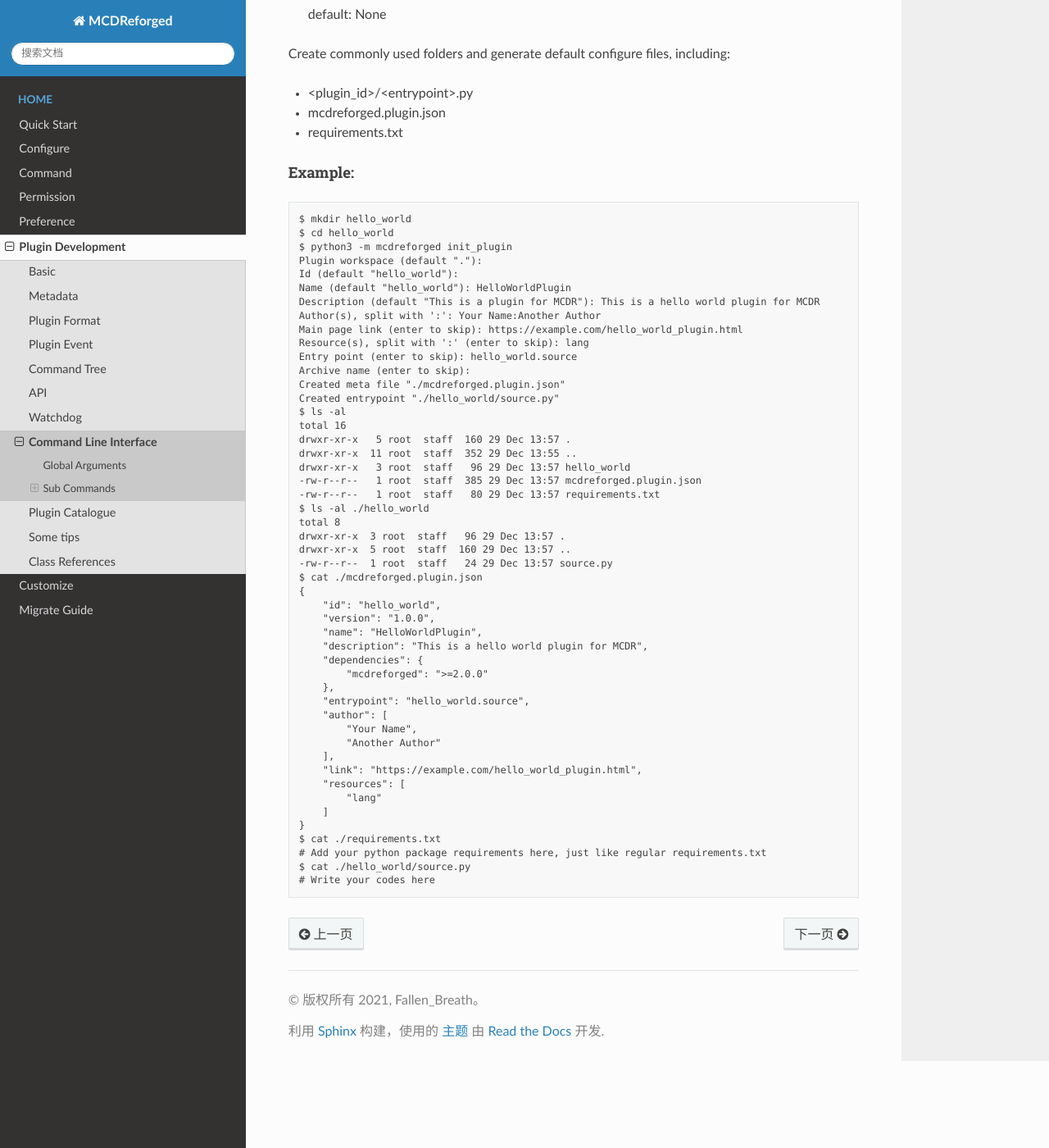
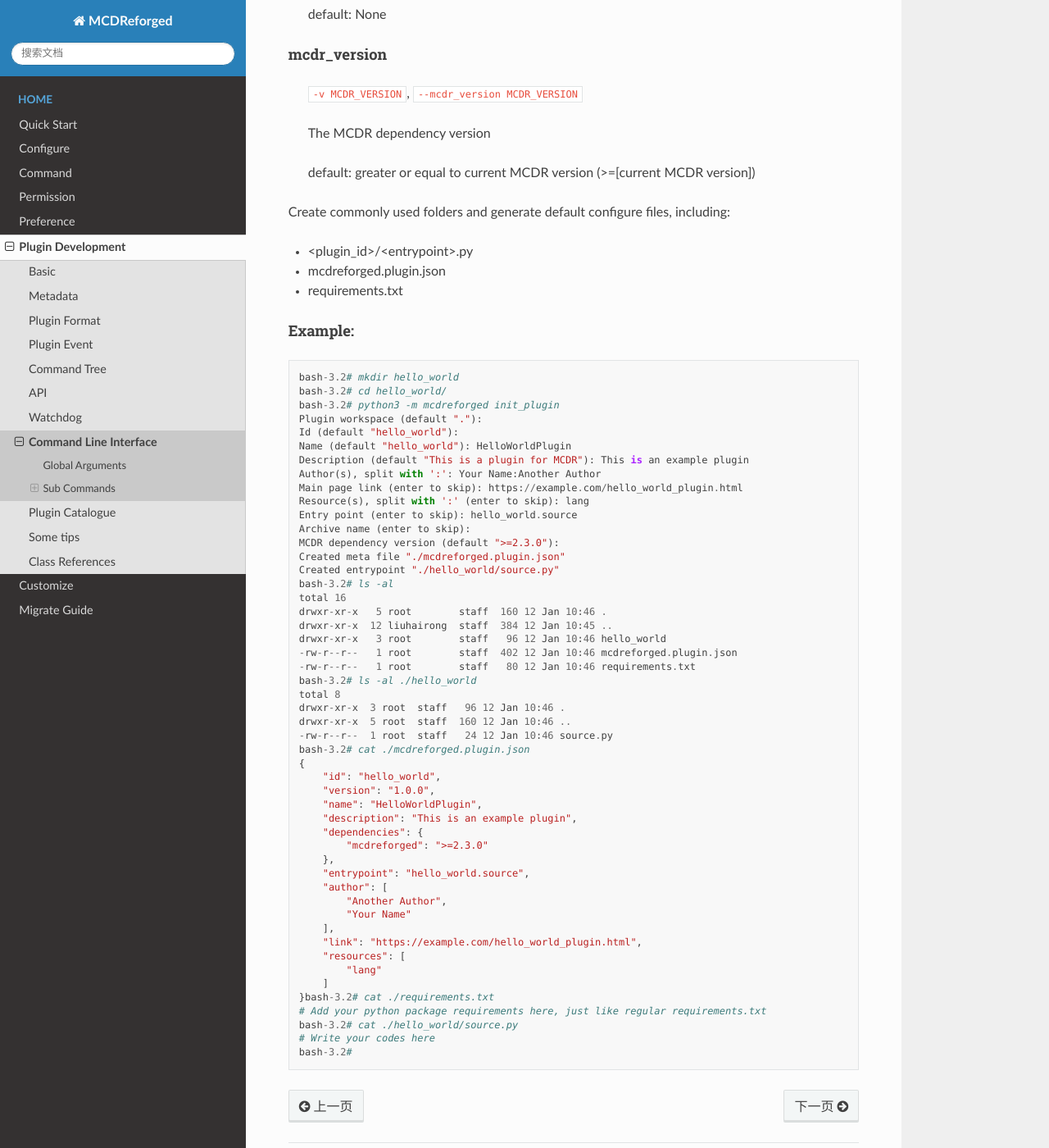
Before and after one commit to MCDReforged/MCDReforged, a Sphinx documentation site: the page built from docs/source/plugin_dev/cli.rst, in a window 1280 px wide and 1400 px high, scrolled down 5472 px. Shown: the whole window at 82% size. Built offline with Sphinx 7.4.7 and the Read the Docs theme 2.0.0, drawn with Linux system fonts in a browser that asks for light colours.

Commit message:
added ask mcdr-version

```diff
--- a/docs/source/plugin_dev/cli.rst
+++ b/docs/source/plugin_dev/cli.rst
@@ -141,7 +141,7 @@
 
 .. code-block::
 
-    python -m mcdreforged [-q] init_plugin [-h] [-p PATH] [-i ID] [-n NAME] [-d DESCRIPTION] [-a AUTHOR] [-l LINK] [-r RESOURCES] [-e ENTRYPOINT] [-A ARCHIVE_NAME]
+    python -m mcdreforged [-q] init_plugin [-h] [-p PATH] [-i ID] [-n NAME] [-d DESCRIPTION] [-a AUTHOR] [-l LINK] [-r RESOURCES] [-e ENTRYPOINT] [-A ARCHIVE_NAME] [-v MCDR_VERSION]
 
 Prepare the workspace of MCDR plugin
 
@@ -247,6 +247,15 @@
 
     default: None
 
+mcdr_version
+""""""""""""
+
+    ``-v MCDR_VERSION``, ``--mcdr_version MCDR_VERSION``
+
+    The MCDR dependency version
+
+    default: greater or equal to current MCDR version (>=[current MCDR version])
+
 Create commonly used folders and generate default configure files, including:
 
 * <plugin_id>/<entrypoint>.py
@@ -258,52 +267,53 @@
 
 .. code-block::
 
-    $ mkdir hello_world
-    $ cd hello_world
-    $ python3 -m mcdreforged init_plugin
+    bash-3.2# mkdir hello_world
+    bash-3.2# cd hello_world/
+    bash-3.2# python3 -m mcdreforged init_plugin
     Plugin workspace (default "."):
     Id (default "hello_world"):
     Name (default "hello_world"): HelloWorldPlugin
-    Description (default "This is a plugin for MCDR"): This is a hello world plugin for MCDR
+    Description (default "This is a plugin for MCDR"): This is an example plugin
     Author(s), split with ':': Your Name:Another Author
     Main page link (enter to skip): https://example.com/hello_world_plugin.html
     Resource(s), split with ':' (enter to skip): lang
     Entry point (enter to skip): hello_world.source
     Archive name (enter to skip):
+    MCDR dependency version (default ">=2.3.0"):
     Created meta file "./mcdreforged.plugin.json"
     Created entrypoint "./hello_world/source.py"
-    $ ls -al
+    bash-3.2# ls -al
     total 16
-    drwxr-xr-x   5 root  staff  160 29 Dec 13:57 .
-    drwxr-xr-x  11 root  staff  352 29 Dec 13:55 ..
-    drwxr-xr-x   3 root  staff   96 29 Dec 13:57 hello_world
-    -rw-r--r--   1 root  staff  385 29 Dec 13:57 mcdreforged.plugin.json
-    -rw-r--r--   1 root  staff   80 29 Dec 13:57 requirements.txt
-    $ ls -al ./hello_world
+    drwxr-xr-x   5 root        staff  160 12 Jan 10:46 .
+    drwxr-xr-x  12 liuhairong  staff  384 12 Jan 10:45 ..
+    drwxr-xr-x   3 root        staff   96 12 Jan 10:46 hello_world
+    -rw-r--r--   1 root        staff  402 12 Jan 10:46 mcdreforged.plugin.json
+    -rw-r--r--   1 root        staff   80 12 Jan 10:46 requirements.txt
+    bash-3.2# ls -al ./hello_world
     total 8
-    drwxr-xr-x  3 root  staff   96 29 Dec 13:57 .
-    drwxr-xr-x  5 root  staff  160 29 Dec 13:57 ..
-    -rw-r--r--  1 root  staff   24 29 Dec 13:57 source.py
-    $ cat ./mcdreforged.plugin.json
+    drwxr-xr-x  3 root  staff   96 12 Jan 10:46 .
+    drwxr-xr-x  5 root  staff  160 12 Jan 10:46 ..
+    -rw-r--r--  1 root  staff   24 12 Jan 10:46 source.py
+    bash-3.2# cat ./mcdreforged.plugin.json
     {
         "id": "hello_world",
         "version": "1.0.0",
         "name": "HelloWorldPlugin",
-        "description": "This is a hello world plugin for MCDR",
+        "description": "This is an example plugin",
         "dependencies": {
-            "mcdreforged": ">=2.0.0"
+            "mcdreforged": ">=2.3.0"
         },
         "entrypoint": "hello_world.source",
         "author": [
-            "Your Name",
-            "Another Author"
+            "Another Author",
+            "Your Name"
         ],
         "link": "https://example.com/hello_world_plugin.html",
         "resources": [
             "lang"
         ]
-    }
-    $ cat ./requirements.txt
+    }bash-3.2# cat ./requirements.txt
     # Add your python package requirements here, just like regular requirements.txt
-    $ cat ./hello_world/source.py
+    bash-3.2# cat ./hello_world/source.py
     # Write your codes here
+    bash-3.2#
```
Also changed, not shown: 1 other file.
